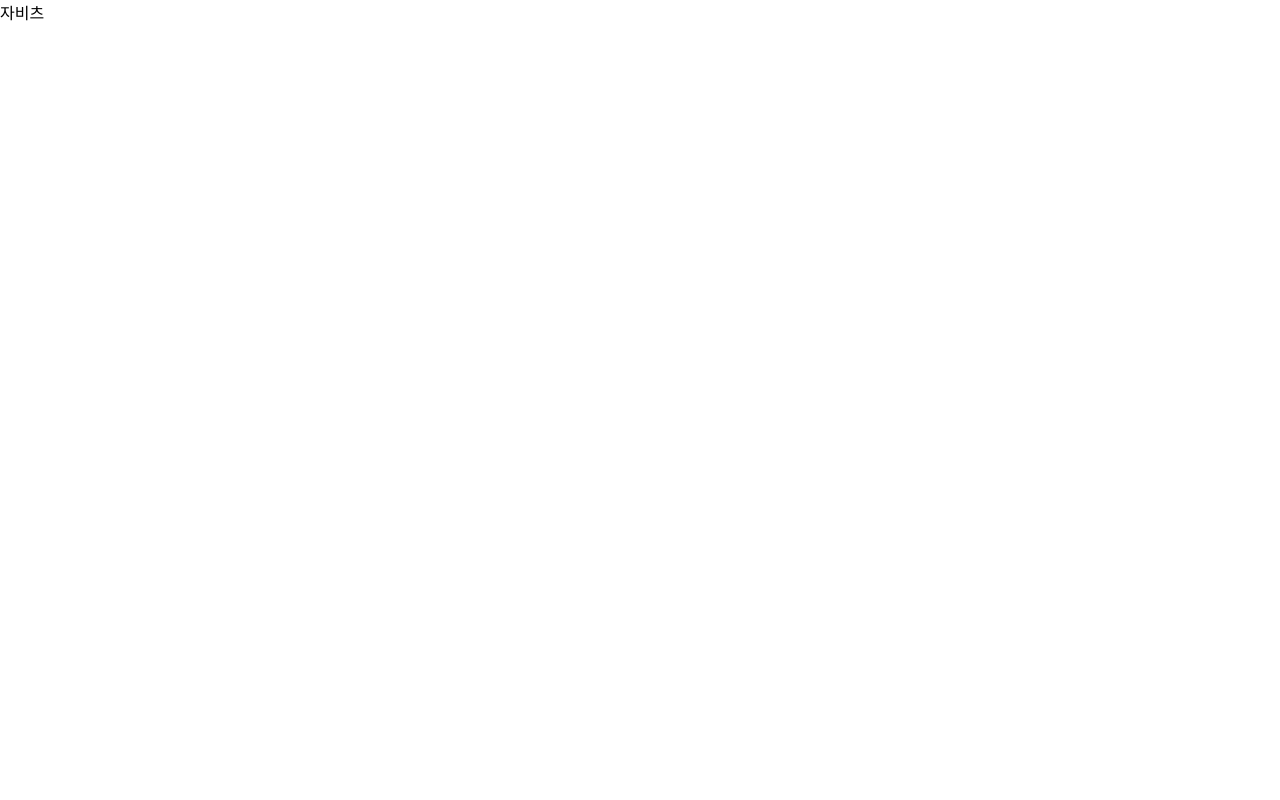
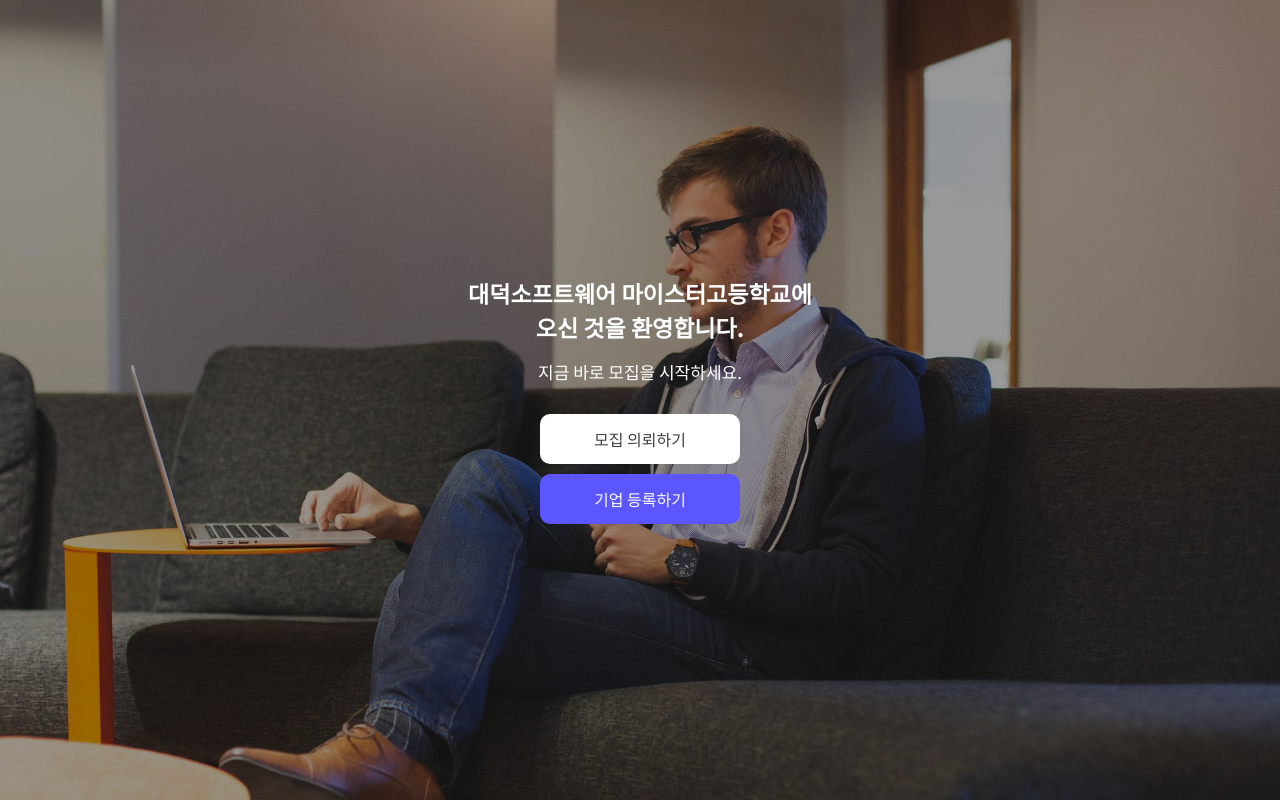
Before and after one commit to JobITs-DSM/ViceCity, a Next.js app: page / in a window 1280 px wide. Built offline with nearby package versions, Linux system fonts and the light colour scheme.

Commit message:
update 메인페이지 완성

```diff
--- /dev/null
+++ b/components/main/index.tsx
@@ -0,0 +1,67 @@
+import styled from "@emotion/styled";
+import * as React from "react";
+import { COLOR } from "./../../styles/color";
+
+const Wrapper = styled.section`
+  width: 100%;
+  height: 100vh;
+  background-image: url("/enterprise.jpg");
+  background-repeat: no-repeat;
+  background-size: cover;
+`;
+
+const DarkCover = styled.div`
+  width: 100%;
+  height: 100vh;
+  background-color: rgb(0, 0, 0, 0.4);
+  display: flex;
+  flex-direction: column;
+  justify-content: center;
+  align-items: center;
+  * {
+    color: ${COLOR.white};
+  }
+  & h1 {
+    text-align: center;
+    font-size: 23px;
+  }
+  & p {
+    font-size: 17px;
+    font-weight: 400;
+    margin-top: 15px;
+    margin-bottom: 30px;
+  }
+  & button {
+    width: 200px;
+    height: 50px;
+    border-radius: 10px;
+    font-size: 16px;
+    font-weight: 500;
+    &:nth-of-type(1) {
+      background-color: ${COLOR.white};
+      color: ${COLOR.main_text};
+    }
+    &:nth-of-type(2) {
+      background-color: ${COLOR.main};
+      color: ${COLOR.white};
+      margin-top: 10px;
+    }
+  }
+`;
+
+type Props = {};
+
+export const Main = (props: Props) => {
+  return (
+    <Wrapper>
+      <DarkCover>
+        <h1>
+          대덕소프트웨어 마이스터고등학교에 <br /> 오신 것을 환영합니다.
+        </h1>
+        <p>지금 바로 모집을 시작하세요.</p>
+        <button>모집 의뢰하기</button>
+        <button>기업 등록하기</button>
+      </DarkCover>
+    </Wrapper>
+  );
+};
--- a/pages/index.tsx
+++ b/pages/index.tsx
@@ -1,3 +1,5 @@
+import { Main } from "./../components/main/index";
+
 export default function Home() {
-  return <>자비츠</>;
+  return <Main />;
 }
--- a/styles/color.ts
+++ b/styles/color.ts
@@ -6,4 +6,5 @@ export const COLOR = {
   red200: "#FF1A1A",
   main: "#5B56FF",
   border: "#9E9E9E",
+  white: "#fff",
 };
--- a/styles/globals.css
+++ b/styles/globals.css
@@ -11,6 +11,10 @@ input {
   outline: none;
   background: none;
   border: none;
+}
+
+button {
+  cursor: pointer;
 }
 
 h1,
```
Also changed, not shown: pages/_app.tsx (+4 -4 lines), public/enterprise.jpg (added).
